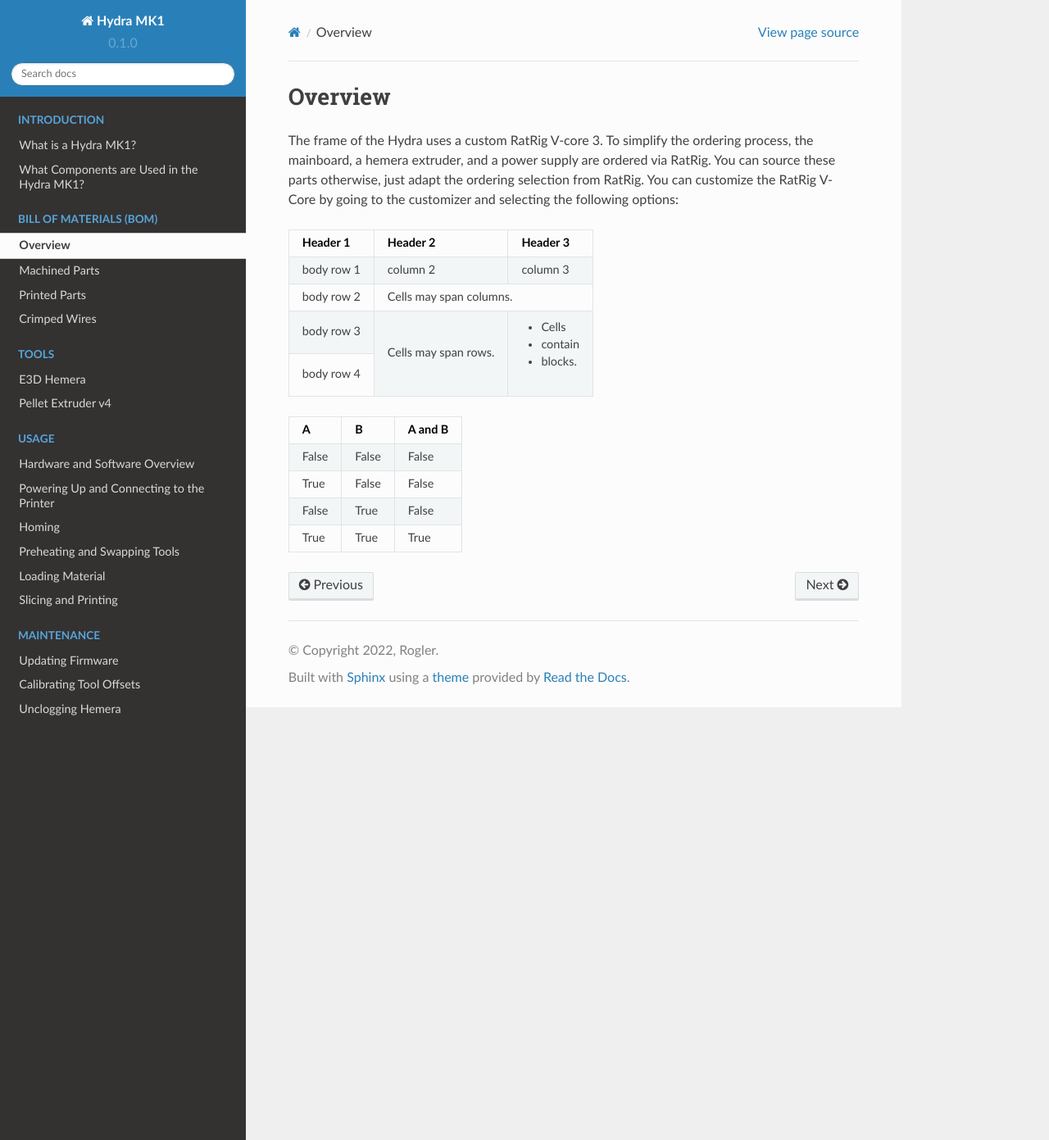
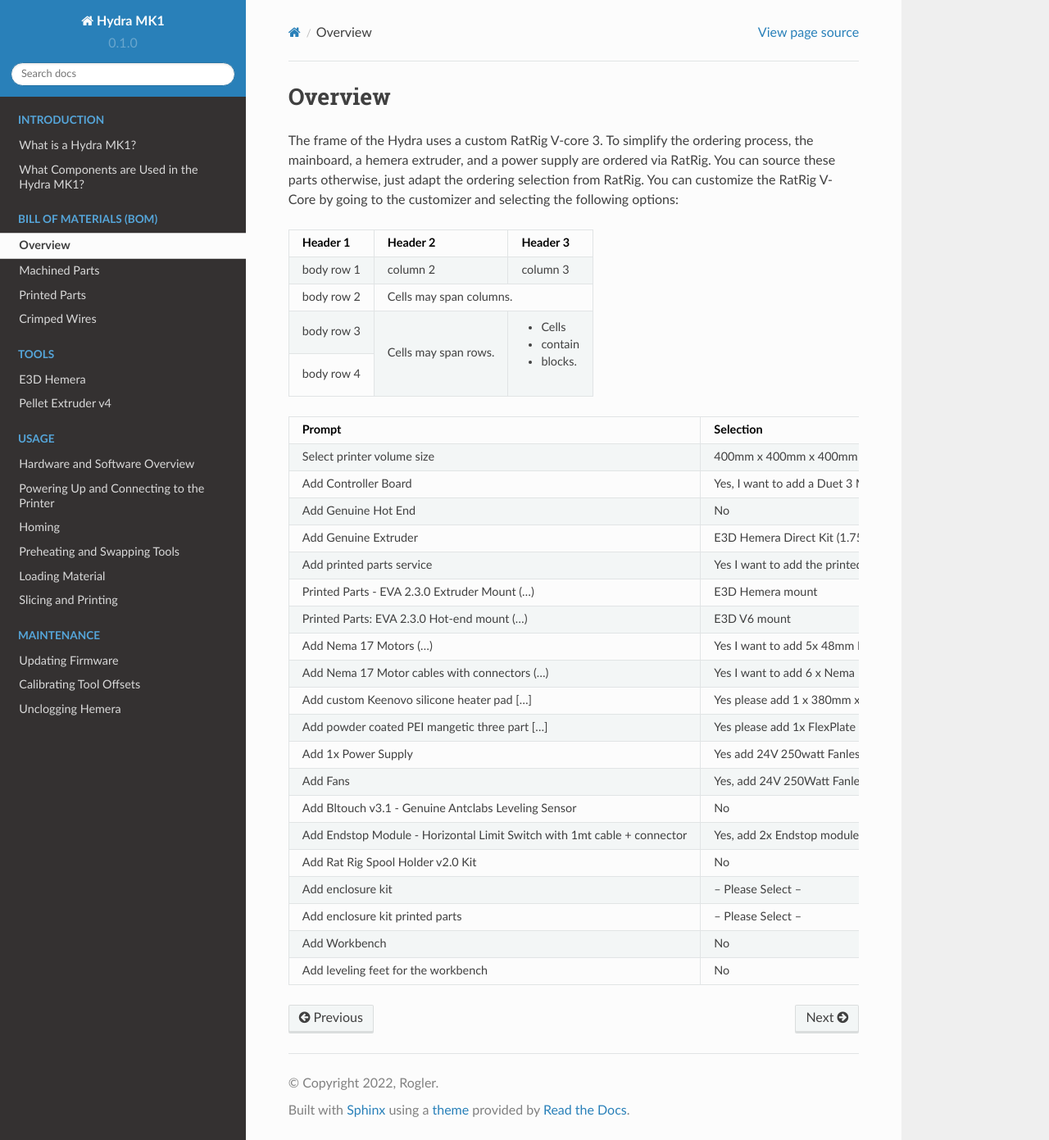
Before and after one commit to srl-ethz/hydra-documentation, a Sphinx documentation site: the page built from docs/source/bom/overview.rst, in a window 1280 px wide and 1391 px high. Shown: the whole window at 82% size. Built offline with Sphinx 7.4.7 and the Read the Docs theme 2.0.0, drawn with Linux system fonts in a browser that asks for light colours; pages that are not in the unit, such as notebooks, are missing from menus.

Commit message:
Update overview.rst

```diff
--- a/docs/source/bom/overview.rst
+++ b/docs/source/bom/overview.rst
@@ -17,14 +17,30 @@
 | body row 4 |            | - blocks. |
 +------------+------------+-----------+
 
-=====  =====  =======
-  A      B    A and B
-=====  =====  =======
-False  False  False
-True   False  False
-False  True   False
-True   True   True
-=====  =====  =======
+========================================================================  =====================================================================================================
+Prompt                                                                    Selection
+========================================================================  =====================================================================================================
+Select printer volume size	                                              400mm x 400mm x 400mm
+Add Controller Board	                                                    Yes, I want to add a Duet 3 Mainboard 6HC
+Add Genuine Hot End	                                                      No
+Add Genuine Extruder	                                                    E3D Hemera Direct Kit (1.75mm / 24V) […]
+Add printed parts service	                                                Yes I want to add the printed parts set - PETG black
+Printed Parts - EVA 2.3.0 Extruder Mount (…)	                            E3D Hemera mount
+Printed Parts: EVA 2.3.0 Hot-end mount (…)	                              E3D V6 mount
+Add Nema 17 Motors (…)	                                                  Yes I want to add 5x 48mm Nema 17 Stepper motors (+64.95EUR)
+Add Nema 17 Motor cables with connectors (…)	                            Yes I want to add 6 x Nema 17 cables
+Add custom Keenovo silicone heater pad [...]	                            Yes please add 1 x 380mm x 380mm Heater Kit (1000W) - 220V
+Add powder coated PEI mangetic three part […]	                            Yes please add 1x FlexPlate Set - PEI 410mm x 410mm
+Add 1x Power Supply	                                                      Yes add 24V 250watt Fanless Weho PSU
+Add Fans	                                                                Yes, add 24V 250Watt Fanless Weho PSU2x Fan - 1x40mm Axial Brushless 24V DC + 1x50mm Blower type […]
+Add Bltouch v3.1 - Genuine Antclabs Leveling Sensor	                      No
+Add Endstop Module - Horizontal Limit Switch with 1mt cable + connector	  Yes, add 2x Endstop module with cable
+Add Rat Rig Spool Holder v2.0 Kit	                                        No
+Add enclosure kit	                                                        -- Please Select --
+Add enclosure kit printed parts	                                          -- Please Select --
+Add Workbench	                                                            No
+Add leveling feet for the workbench	                                      No
+========================================================================  =====================================================================================================
 
 +---------------------------------------------------------------------------+-------------------------------------------------------------------------------------------------------+
 | Add Endstop Module   Horizontal Limit Switch with 1mt cable & connector   | Yes, add 24V 250Watt Fanless Weho PSU2x Fan   1x40mm Axial Brushless 24V DC & 1x50mm Blower type […]  |
```
